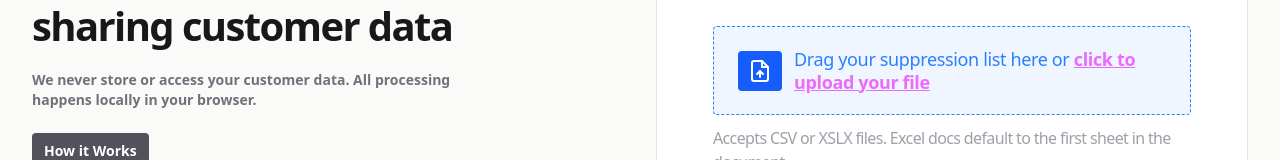
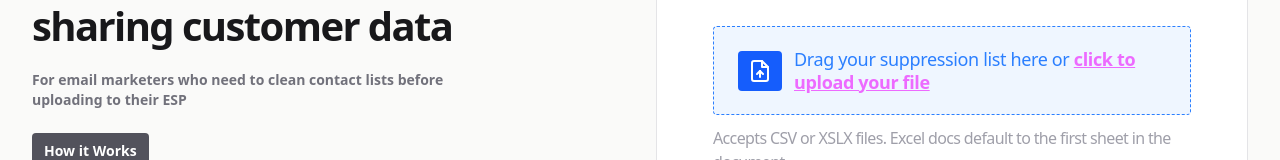
Before and after one commit to hbdrevv/RinseList, a Next.js app: page / in a window 1280 px wide. Shown: the part 367-527 px from the top of the page. Built offline with nearby package versions, Linux system fonts and the light colour scheme.

Commit message:
subhead clarified

```diff
--- a/src/app/page.tsx
+++ b/src/app/page.tsx
@@ -336,8 +336,7 @@ export default function Home() {
                     className="mb-4 text-sm font-bold leading-snug lg:mb-6 lg:text-body-bold"
                     style={{ color: "var(--muted)" }}
                   >
-                    We never store or access your customer data. All processing
-                    happens locally in your browser.
+                    For email marketers who need to clean contact lists before uploading to their ESP
                   </p>
 
                   {/* How it Works button */}
```
